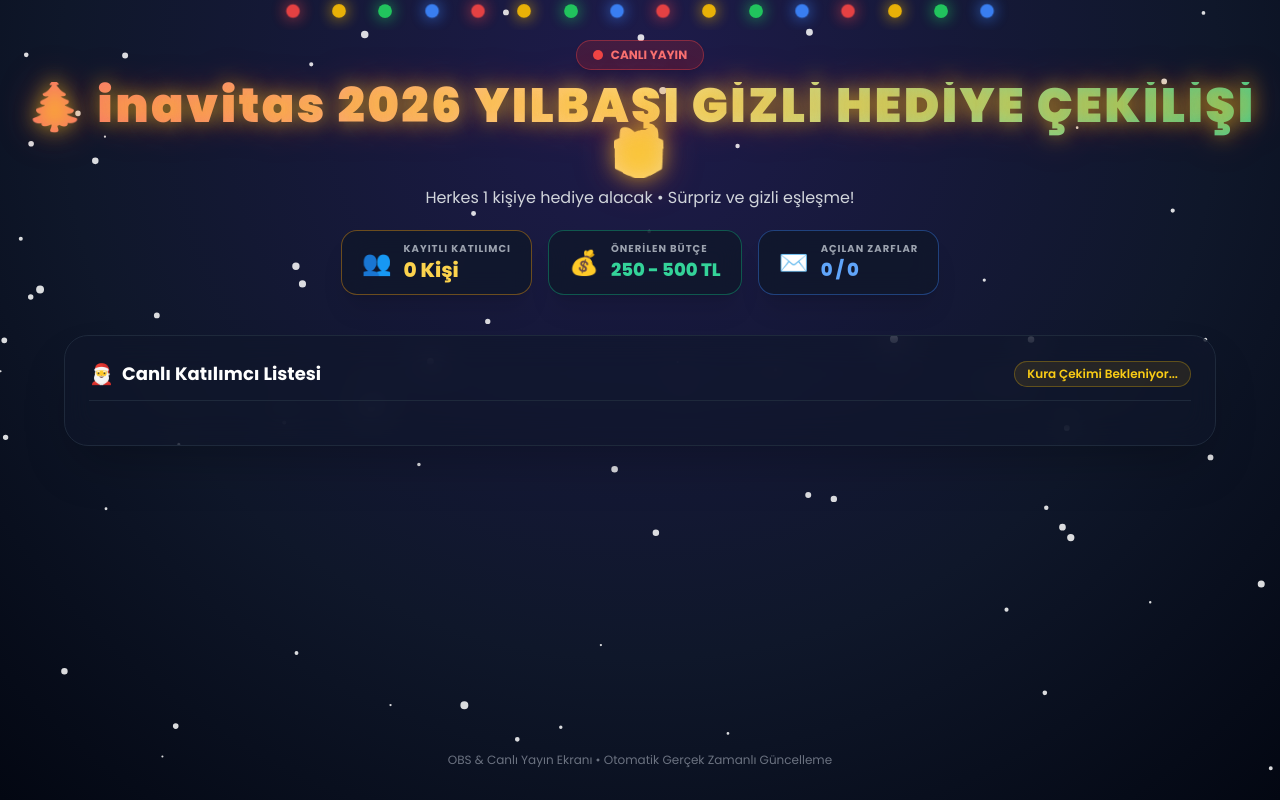
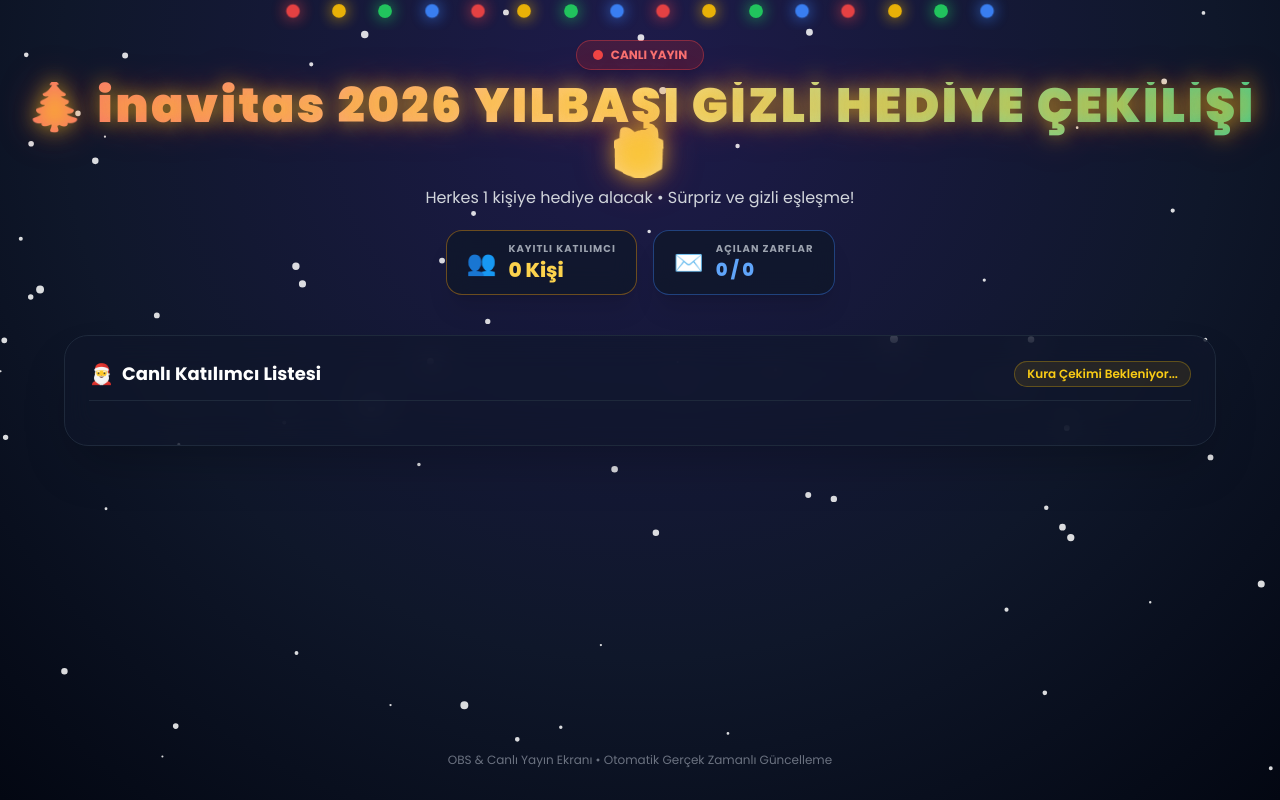
Before and after one commit to NeonWildDEV/yilbasi, a plain HTML site: page templates/live.html in a window 1280 px wide. Drawn offline with nearby package versions, Linux system fonts and the light colour scheme.

Commit message:
Butce gostergesi kaldirildi

```diff
--- a/templates/live.html
+++ b/templates/live.html
@@ -122,13 +122,7 @@
                 </div>
             </div>
 
-            <div class="bg-slate-900/80 border border-emerald-500/40 backdrop-blur-md px-5 py-2.5 rounded-2xl shadow-xl flex items-center gap-3">
-                <span class="text-2xl">💰</span>
-                <div class="text-left">
-                    <div class="text-[10px] text-gray-400 uppercase tracking-widest font-bold">Önerilen Bütçe</div>
-                    <div class="text-lg font-extrabold text-emerald-400" id="budgetSpan">250 - 500 TL</div>
-                </div>
-            </div>
+
 
             <div class="bg-slate-900/80 border border-blue-500/40 backdrop-blur-md px-5 py-2.5 rounded-2xl shadow-xl flex items-center gap-3">
                 <span class="text-2xl">✉️</span>
```
